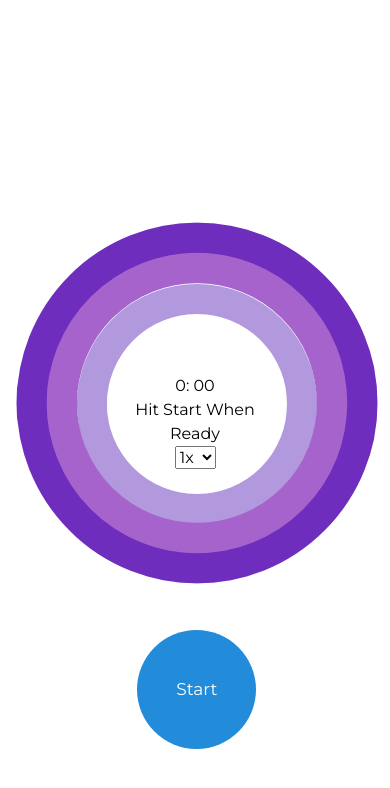
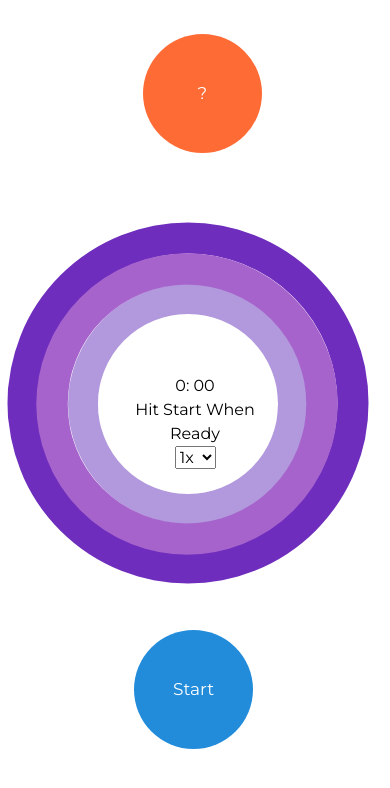
Before and after one commit to galosandoval/478-breathing, a React (Create React App) app: page / in a window 390 px wide. Shown: the top 788 px of the page. Built offline with nearby package versions, Linux system fonts and the light colour scheme.

Commit message:
adds instructions modal

```diff
--- a/src/App.css
+++ b/src/App.css
@@ -5,8 +5,16 @@
     align-items: center;
     height: 100vh;
     max-width: 25em;
+    width: 100%;
+    position: relative;
+    overflow: hidden;
 }
 #root {
   display: flex;
   justify-content: center;
 }
+@media (max-width: 500px) {
+  .App {
+    width: none;
+  }
+}
--- a/src/App.js
+++ b/src/App.js
@@ -5,6 +5,7 @@ import { Select } from "./features/select/Select";
 import { Timer } from "./features/timer/Timer";
 
 import "./App.css";
+import { Modal } from "./features/modal/Modal";
 
 const initialTimeState = { minutes: 0, seconds: 0, isActive: false, counter: 1 };
 const initialInstructionState = {
@@ -28,6 +29,7 @@ function App() {
 
   return (
     <div className="App">
+      <Modal />
       <Timer
         breatheInstructions={breatheInstructions}
         initialCountdownState={initialCountdownState}
--- a/src/features/countdown/countdown.css
+++ b/src/features/countdown/countdown.css
@@ -1,6 +1,7 @@
 .countdown {
   position: relative;
   width: 100%;
+  left: 126px;
 }
 .countdown__svg-1 {
   position: absolute;
@@ -8,11 +9,11 @@
   height: 17em;
   width: 17em;
   bottom: -135.6px;
-  left: -63.5px;
+  left: -64.5px;
   z-index: -1;
 }
 .countdown__circle-1 {
-  stroke-dasharray: 690px;
+  stroke-dasharray: 660px;
   stroke-dashoffset: 0px;
   stroke-linecap: unset;
   stroke-width: 30px;
@@ -24,14 +25,14 @@
   transform: rotateY(-180deg) rotateZ(-90deg);
   height: 21em;
   width: 21em;
-  bottom: -167px;
-  left: -93px;
+  bottom: -167.5px;
+  left: -95px;
 }
 .countdown__circle-2 {
   stroke-dasharray: 848px;
   stroke-dashoffset: 0px;
   stroke-linecap: unset;
-  stroke-width: 30.4px;
+  stroke-width: 31.3px;
   stroke: #a663cc;
   fill: none;
 }
@@ -41,14 +42,14 @@
   height: 24em;
   width: 24em;
   bottom: -190px;
-  left: -112.4px;
+  left: -113.4px;
   z-index: -1;
 }
 .countdown__circle-3 {
   stroke-dasharray: 1037px;
   stroke-dashoffset: 0px;
   stroke-linecap: unset;
-  stroke-width: 30.8px;
+  stroke-width: 31px;
   stroke: #6f2dbd;
   fill: none;
 }
@@ -58,7 +59,7 @@
     stroke-dashoffset: 0px;
   }
   to {
-    stroke-dashoffset: 690px;
+    stroke-dashoffset: 660px;
   }
 }
 @keyframes countdown-2 {
@@ -77,3 +78,9 @@
     stroke-dashoffset: 1037px;
   }
 }
+
+@media (max-width: 500px) {
+  .countdown {
+    left: 115px;
+  }
+}
--- a/src/features/instructions/instructions.css
+++ b/src/features/instructions/instructions.css
@@ -1,8 +1,9 @@
 .instructions {
- width: 9em;
-    display: flex;
-    justify-content: center;
-    height: 3em;
+  width: 9em;
+  display: flex;
+  justify-content: center;
+  height: 3em;
+  z-index: 1;
 }
 .instructions__p {
   text-align: center;
--- /dev/null
+++ b/src/features/modal/Modal.jsx
@@ -0,0 +1,45 @@
+import React, { useState } from "react";
+import "./modal.css";
+
+const initialState = { isDisplayed: false, class: "modal__container" };
+
+export const Modal = () => {
+  const [modal, setModal] = useState(initialState);
+  const [checked, setChecked] = useState(false);
+
+  const handleClick = (event) => {
+    const { name } = event.target;
+    if (name === "open") {
+      setModal({ class: "modal__container show-modal", isDisplayed: true });
+    } else if (name === "close") {
+      if (checked) {
+        localStorage.setItem("show-instructions", false);
+      }
+      console.log("hello");
+      setModal(initialState);
+    }
+  };
+  return (
+    <div className="modal">
+      <button name="open" onClick={handleClick} className="modal__button button">
+        ?
+      </button>
+      <div className={modal.class}>
+        <h2>Instructions</h2>
+        <p>Reduce your stress in less than 2 minutes</p>
+        <button onClick={handleClick} name="close">
+          Got It!
+        </button>
+        <br />
+        <label>
+          <input
+            type="checkbox"
+            checked={checked}
+            onChange={(event) => setChecked(event.target.checked)}
+          />
+          Don't show me this again
+        </label>
+      </div>
+    </div>
+  );
+};
--- /dev/null
+++ b/src/features/modal/modal.css
@@ -0,0 +1,30 @@
+.modal {
+  width: 100%;
+  transition: all ease 0.3s;
+}
+.modal__button {
+  position: absolute;
+  top: 2em;
+  left: 8.4em;
+  background-color: #ff6b35;
+}
+.modal__button:hover {
+  background-color: #ff4b0a;
+  transform: scale(1.03);
+}
+.modal__container {
+  position: absolute;
+  width: 100%;
+  top: 100%;
+  background: tomato;
+  height: 90vh;
+  z-index: 2;
+  border-radius: 20px;
+  transition: all ease 0.6s;
+  opacity: 0.2;
+}
+.show-modal {
+  top: 45px;
+  opacity: 1;
+  transition: all ease 0.6s;
+}
--- a/src/features/timer/Timer.jsx
+++ b/src/features/timer/Timer.jsx
@@ -55,11 +55,11 @@ export const Timer = ({
       {time.minutes}: {time.seconds < 10 ? "0" + time.seconds : time.seconds}
       <div className="timer__button-container">
         {time.isActive ? (
-          <button className="timer__button" name="cancel" onClick={handleClick}>
+          <button className="timer__button button" name="cancel" onClick={handleClick}>
             Cancel
           </button>
         ) : (
-          <button className="timer__button" name="start" onClick={handleClick}>
+          <button className="timer__button button" name="start" onClick={handleClick}>
             Start
           </button>
         )}
--- a/src/features/timer/timer.css
+++ b/src/features/timer/timer.css
@@ -1,13 +1,16 @@
 .timer {
   position: relative;
+  z-index: 1;
 }
 .timer__button-container {
   position: absolute;
   top: 16em;
-  right: -2.6em;
+  right: -2.4em;
 }
 .timer__button {
   background-color: #228cdb;
+}
+.button {
   width: 7em;
   height: 7em;
   border-radius: 100%;
```
Lines whose indentation alone changed are shown as unchanged.
